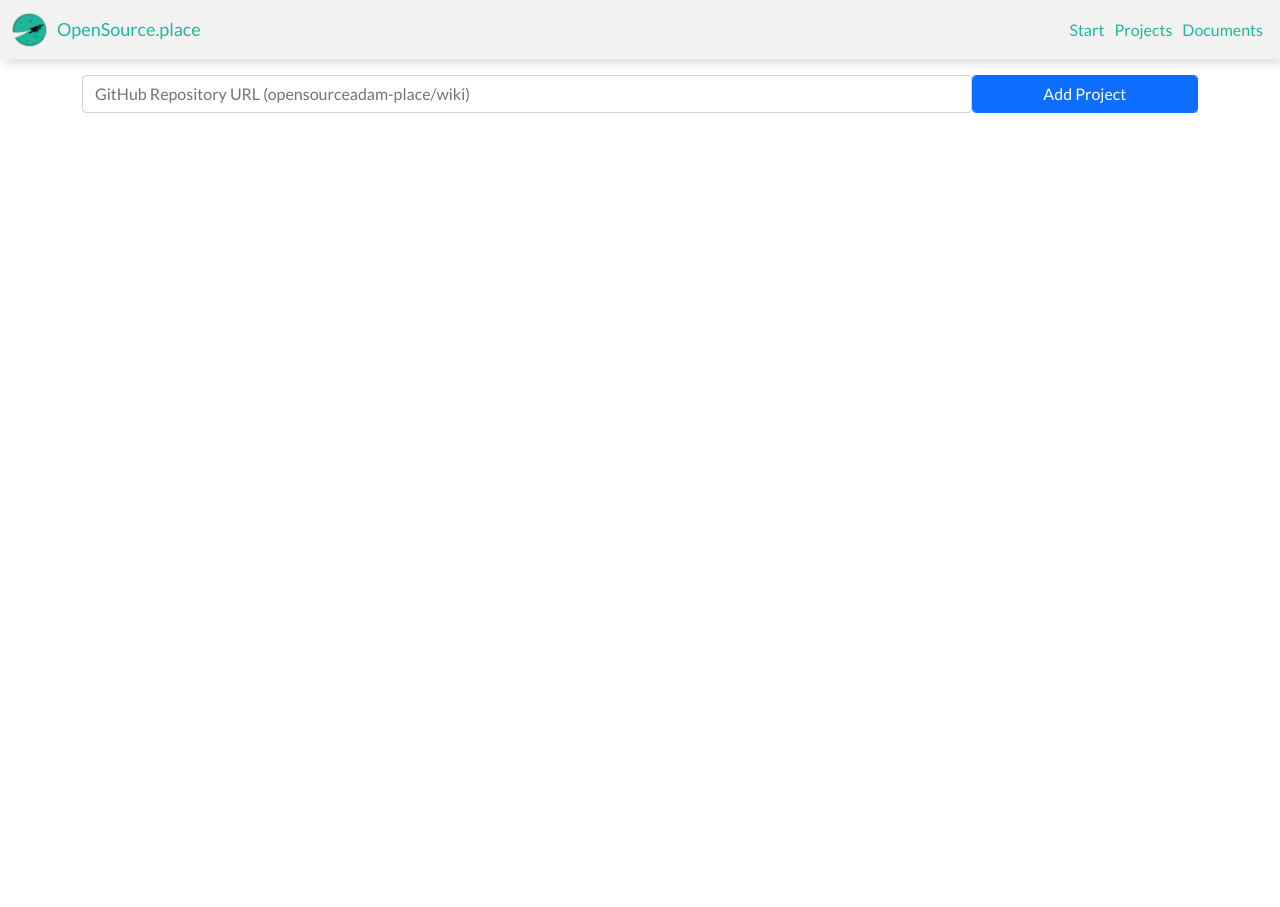
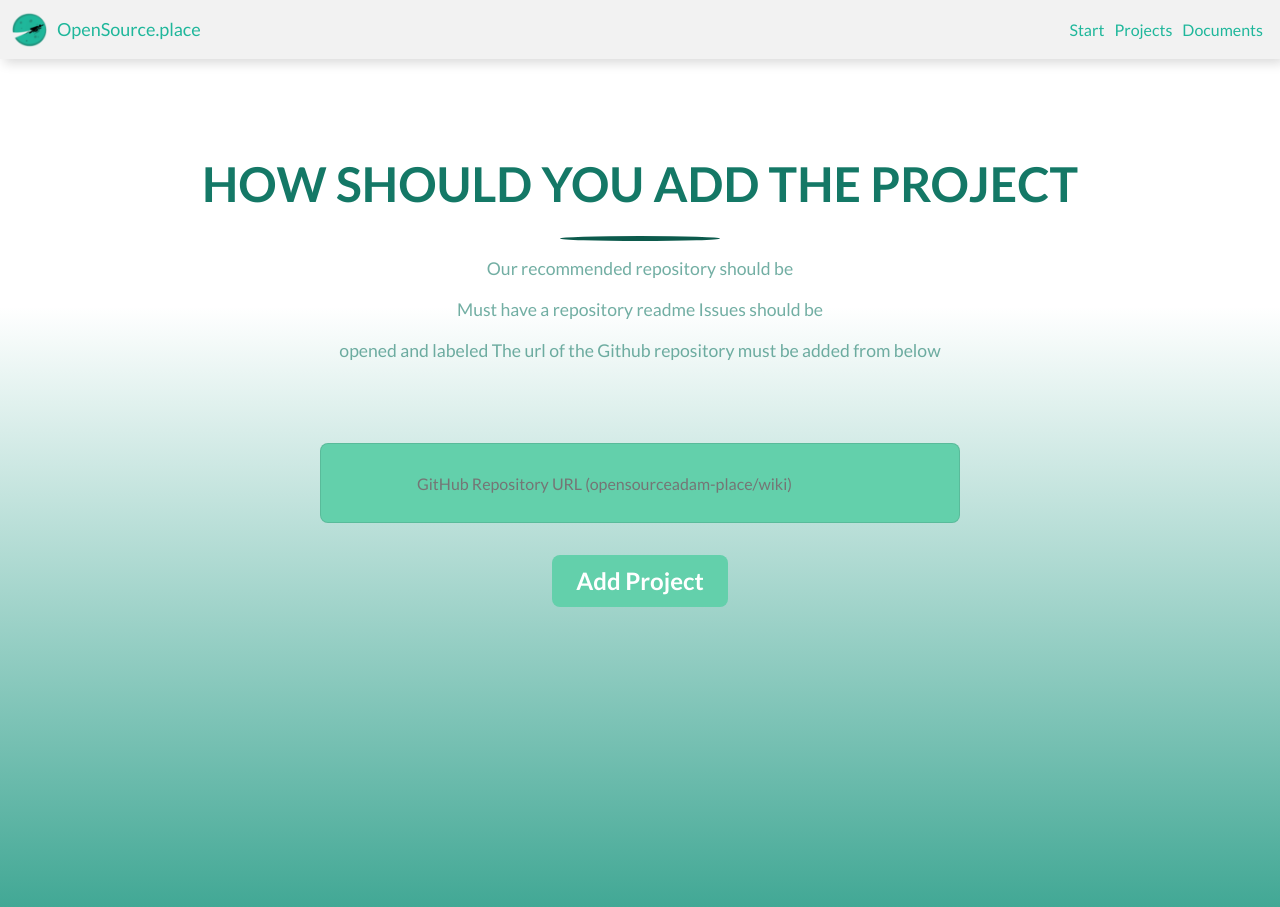
Before and after one commit to opensource-place/frontend, a React (Create React App) app: page /start in a window 1280 px wide. Before the commit the page ends 800 px from the top, so only its background shows below. Built offline with nearby package versions, Linux system fonts and the light colour scheme; no server answers.

Commit message:
:zap: styled start page
styled start page

```diff
--- a/src/app/pages/Start.js
+++ b/src/app/pages/Start.js
@@ -1,11 +1,87 @@
+/*eslint-disable*/
 import React, { useState } from 'react'
 import { NavBar } from '../components'
 import axios from 'axios'
+import { MainContainer, Containerx } from './style'
+import styled from 'styled-components'
+
+const Background = styled.div`
+  display: flex;
+  flex-direction: column;
+  align-items: center;
+  border-radius: 30px 30px 0 0;
+  height: 100vh;
+  width: 100%;
+  margin-top: 3rem;
+  padding: 1rem;
+  background: rgb(66, 168, 149);
+  background: linear-gradient(0deg, rgba(66, 168, 149, 1) 0%, rgba(255, 255, 255, 1) 75%);
+`
+
+const ContentTop = styled.div`
+  display: flex;
+  flex-direction: column;
+  align-items: center;
+`
+
+const HeroTitle = styled.h1`
+  font-size: 3rem;
+  font-weight: 700;
+  color: #147866;
+  margin: 2rem;
+`
+const Underline = styled.div`
+  border-bottom: solid 5px #0c5a4c;
+  border-radius: 50%;
+  margin: -0.512em auto;
+  width: 10rem;
+  margin-bottom: 1rem;
+`
+const HeroTitleContent = styled.p`
+  display: flex;
+  font-size: 1.1rem;
+  line-height: 1.4;
+  color: rgba(20, 120, 102, 60%);
+`
+const ContentBottom = styled.div`
+  display: flex;
+  flex-direction: column;
+  align-items: center;
+  margin-top: 4rem;
+  width: 100%;
+`
+const CustomButton = styled.button`
+  margin-top: 2rem;
+  padding: 0.5rem 1.5rem;
+  border-radius: 8px;
+  font-weight: 600;
+  border: none;
+  font-size: 24px;
+  background-color: #63d0ab;
+  color: #fff;
+  transition: all 0.15s;
+  &:hover {
+    background-color: #54ac8d;
+  }
+`
+
+const Input = styled.input`
+  width: 40rem;
+  height: 5rem;
+  background-color: #63d0ab;
+  padding: 2rem 6rem;
+  border-radius: 8px;
+  border: 1px solid rgba(0, 0, 0, 0.1);
+  transition: all 0.15s;
+  &:hover {
+    background-color: #54ac8d;
+  }
+`
 
 const Start = () => {
   const [issue, setIssue] = useState('')
-  const [getDBStatus, setDBStatus] = useState(false)
-  const [getDBStatusMSG, setDBStatusMSG] = useState('')
+  // const [getDBStatus, setDBStatus] = useState(false)
+  // const [getDBStatusMSG, setDBStatusMSG] = useState('')
 
   const addIssue = async (e) => {
     e.preventDefault()
@@ -16,41 +92,44 @@ const Start = () => {
       url: issue
     })
 
-    setDBStatus(res.data.result)
-    setDBStatusMSG(res.data.msg)
+    // setDBStatus(res.data.result)
+    // setDBStatusMSG(res.data.msg)
   }
 
   return (
-    <div className="min-h-screen flex flex-col items-center dark:bg-gray-800 bg-gray-200">
+    <>
       <NavBar />
-      {getDBStatus
-        ? (
-        <div className="alert alert-primary my-3 " role="alert">
-          {getDBStatusMSG}
-        </div>
-          )
-        : null}
-      <div className="container">
-        <div className="row mt-3">
-          <div className="d-flex justify-content-center align-items-center flex-row">
-            <input
+      <Containerx>
+        <MainContainer>
+          <Background>
+            <ContentTop>
+              <HeroTitle>HOW SHOULD YOU ADD THE PROJECT</HeroTitle>
+              <Underline />
+              <HeroTitleContent>Our recommended repository should be</HeroTitleContent>
+
+              <HeroTitleContent>Must have a repository readme Issues should be</HeroTitleContent>
+              <HeroTitleContent>
+                opened and labeled The url of the Github repository must be added from below
+              </HeroTitleContent>
+            </ContentTop>
+            <ContentBottom>
+              <div stlye={{ width: '3rem' }}>
+                <Input
                   type="text"
-              className="form-control"
+                  stlye={{ color: 'red' }}
                   onChange={(e) => setIssue(e.target.value)}
                   placeholder="GitHub Repository URL (opensourceadam-place/wiki)"
                   name="note"
                 />
-            <button
-              onClick={addIssue}
-              type="Submit"
-              className="w-25 form-control btn btn-primary"
-            >
+              </div>
+              <CustomButton onClick={addIssue} type="Submit">
                 Add Project
-            </button>
-          </div>
-        </div>
-      </div>
-    </div>
+              </CustomButton>
+            </ContentBottom>
+          </Background>
+        </MainContainer>
+      </Containerx>
+    </>
   )
 }
 
```
Lines whose indentation alone changed are shown as unchanged.
